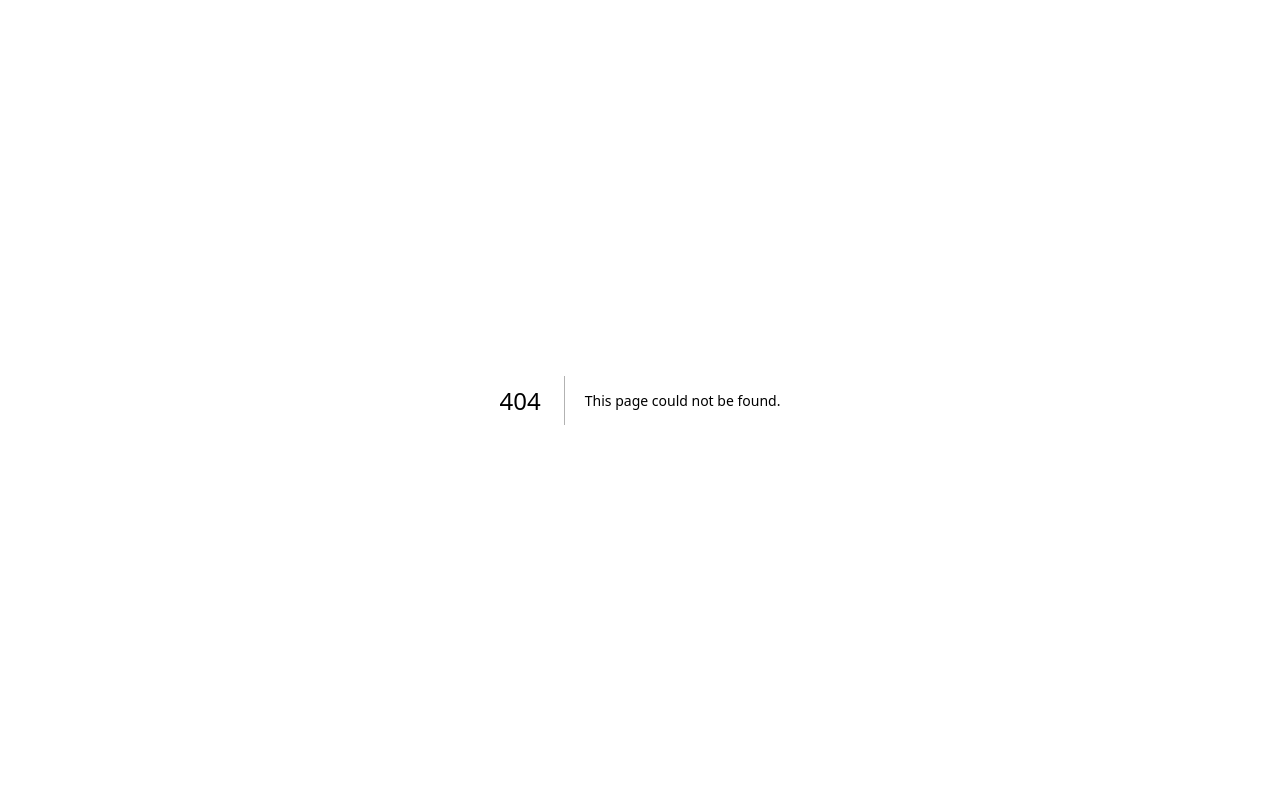
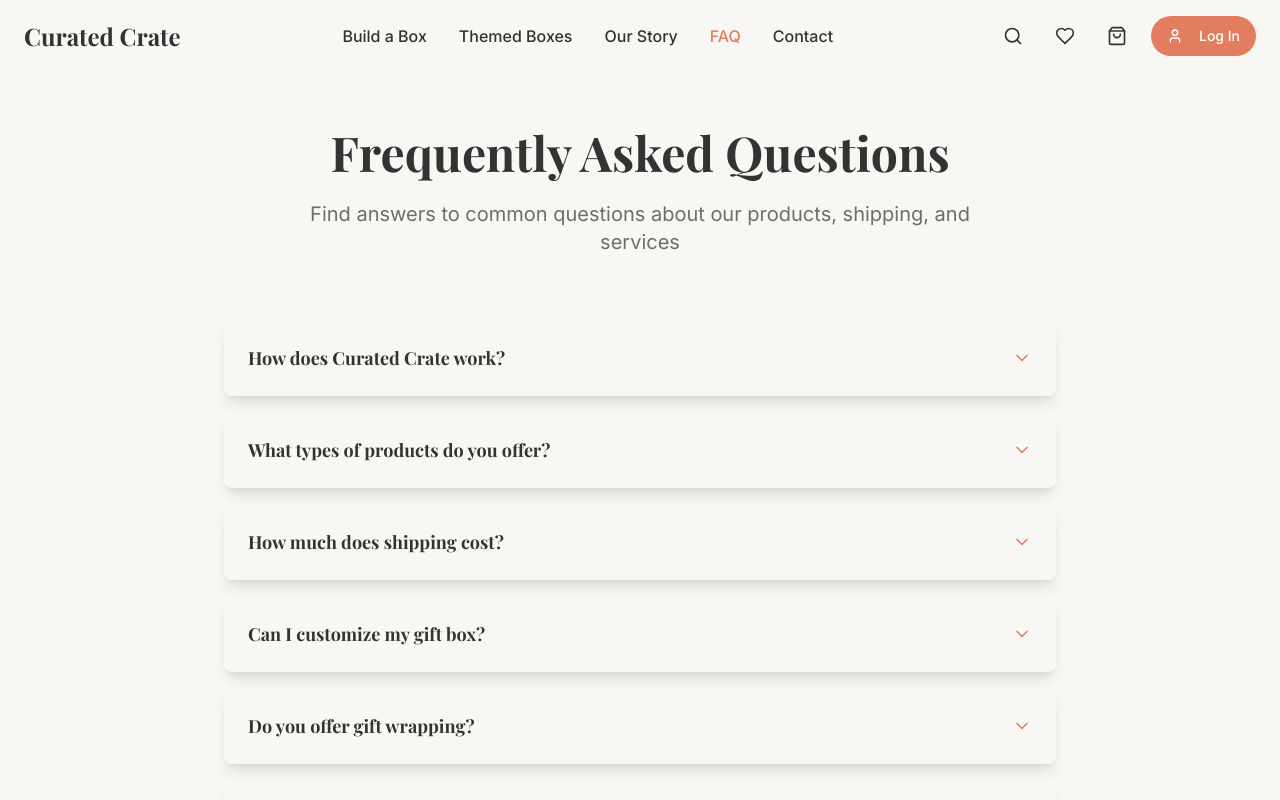
Before and after one commit to Dev-kaif/Curated-Crate, a Next.js app: page /faq in a window 1280 px wide. Before the commit this address had no page. Shown: the top 800 px of the page. Built offline with nearby package versions, Linux system fonts and the light colour scheme; a web font is replaced by a local one.

Commit message:
added faq page

```diff
--- /dev/null
+++ b/app/faq/page.tsx
@@ -0,0 +1,155 @@
+"use client"
+
+import { motion } from "framer-motion"
+import { useState } from "react"
+import { ChevronDown, ChevronUp } from "lucide-react"
+import { Card, CardContent } from "@/components/ui/card"
+import { PageLayout } from "@/components/Layout/page-layout"
+
+export default function FAQPage() {
+  const [openItems, setOpenItems] = useState<number[]>([])
+
+  const toggleItem = (index: number) => {
+    setOpenItems((prev) => (prev.includes(index) ? prev.filter((i) => i !== index) : [...prev, index]))
+  }
+
+  const faqs = [
+    {
+      question: "How does Curated Crate work?",
+      answer:
+        "Simply browse our collection of artisanal goods, add items to your custom crate, and we'll beautifully package and ship it to your recipient. You can also choose from our pre-designed themed boxes for specific occasions.",
+    },
+    {
+      question: "What types of products do you offer?",
+      answer:
+        "We offer a carefully curated selection of handcrafted items including candles, gourmet foods, wellness products, stationery, and home goods. All products are sourced from independent artisans and small businesses.",
+    },
+    {
+      question: "How much does shipping cost?",
+      answer:
+        "We offer free standard shipping on orders over $50. For orders under $50, standard shipping is $9.99. We also offer express shipping ($19.99) and overnight shipping ($29.99) options.",
+    },
+    {
+      question: "Can I customize my gift box?",
+      answer:
+        "You can build your own custom crate by selecting individual items from our collection. You can also add a personalized note and choose from different box sizes and packaging options.",
+    },
+    {
+      question: "Do you offer gift wrapping?",
+      answer:
+        "Yes! All our crates come beautifully packaged in our signature eco-friendly boxes with tissue paper and a ribbon. You can also add a personalized gift message at no extra cost.",
+    },
+    {
+      question: "What is your return policy?",
+      answer:
+        "We want you to love your crate! If you're not completely satisfied, you can return unopened items within 30 days for a full refund. Personalized items and perishable goods cannot be returned.",
+    },
+    {
+      question: "How long does delivery take?",
+      answer:
+        "Standard shipping typically takes 5-7 business days. Express shipping takes 2-3 business days, and overnight shipping delivers the next business day. You'll receive tracking information once your order ships.",
+    },
+    {
+      question: "Can I send a crate directly to someone else?",
+      answer:
+        "Yes! During checkout, you can enter a different shipping address for the recipient. You can also include a personalized gift message that will be included with the package.",
+    },
+    {
+      question: "Do you offer corporate or bulk orders?",
+      answer:
+        "Yes, we offer special pricing for corporate gifts and bulk orders. Please contact our team at hello@curatedcrate.com for more information about volume discounts and custom corporate packages.",
+    },
+    {
+      question: "Are your products eco-friendly?",
+      answer:
+        "We prioritize sustainability by working with artisans who use eco-friendly materials and practices. Our packaging is recyclable and biodegradable, and we offset the carbon footprint of all shipments.",
+    },
+  ]
+
+  return (
+    <PageLayout>
+      <div className="py-12 px-6">
+        <div className="container mx-auto max-w-4xl">
+          {/* Header */}
+          <motion.div
+            initial={{ opacity: 0, y: 30 }}
+            animate={{ opacity: 1, y: 0 }}
+            transition={{ duration: 0.8 }}
+            className="text-center mb-16"
+          >
+            <h1 className="text-4xl lg:text-5xl font-serif font-bold text-foreground mb-6">
+              Frequently Asked Questions
+            </h1>
+            <p className="text-xl text-foreground/70 max-w-2xl mx-auto">
+              Find answers to common questions about our products, shipping, and services
+            </p>
+          </motion.div>
+
+          {/* FAQ Items */}
+          <div className="space-y-4">
+            {faqs.map((faq, index) => (
+              <motion.div
+                key={index}
+                initial={{ opacity: 0, y: 20 }}
+                animate={{ opacity: 1, y: 0 }}
+                transition={{ duration: 0.6, delay: index * 0.1 }}
+              >
+                <Card className="bg-background border-0 shadow-lg hover:shadow-xl transition-all duration-300">
+                  <CardContent className="p-0">
+                    <button
+                      onClick={() => toggleItem(index)}
+                      className="w-full p-6 text-left flex items-center justify-between hover:bg-foreground/5 transition-colors"
+                    >
+                      <h3 className="font-serif font-bold text-lg text-foreground pr-4">{faq.question}</h3>
+                      {openItems.includes(index) ? (
+                        <ChevronUp className="w-5 h-5 text-primary flex-shrink-0" />
+                      ) : (
+                        <ChevronDown className="w-5 h-5 text-primary flex-shrink-0" />
+                      )}
+                    </button>
+
+                    <motion.div
+                      initial={false}
+                      animate={{
+                        height: openItems.includes(index) ? "auto" : 0,
+                        opacity: openItems.includes(index) ? 1 : 0,
+                      }}
+                      transition={{ duration: 0.3, ease: "easeInOut" }}
+                      className="overflow-hidden"
+                    >
+                      <div className="px-6 pb-6">
+                        <p className="text-foreground/70 leading-relaxed">{faq.answer}</p>
+                      </div>
+                    </motion.div>
+                  </CardContent>
+                </Card>
+              </motion.div>
+            ))}
+          </div>
+
+          {/* Contact CTA */}
+          <motion.div
+            initial={{ opacity: 0, y: 30 }}
+            animate={{ opacity: 1, y: 0 }}
+            transition={{ duration: 0.8, delay: 0.5 }}
+            className="text-center mt-16"
+          >
+            <Card className="bg-primary/5 border-0 shadow-lg">
+              <CardContent className="p-8">
+                <h2 className="text-2xl font-serif font-bold text-foreground mb-4">Still have questions?</h2>
+                <p className="text-foreground/70 mb-6">
+                  Our customer service team is here to help you find the perfect gift
+                </p>
+                <a href="/contact">
+                  <button className="bg-primary hover:bg-primary/90 text-primary-foreground px-8 py-3 rounded-full font-medium transition-colors">
+                    Contact Us
+                  </button>
+                </a>
+              </CardContent>
+            </Card>
+          </motion.div>
+        </div>
+      </div>
+    </PageLayout>
+  )
+}
```
